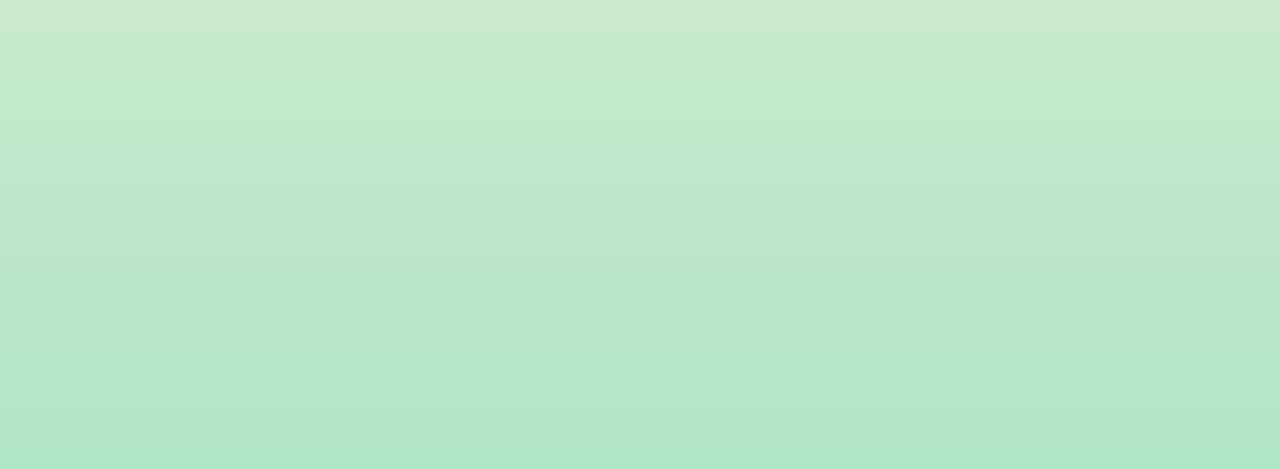
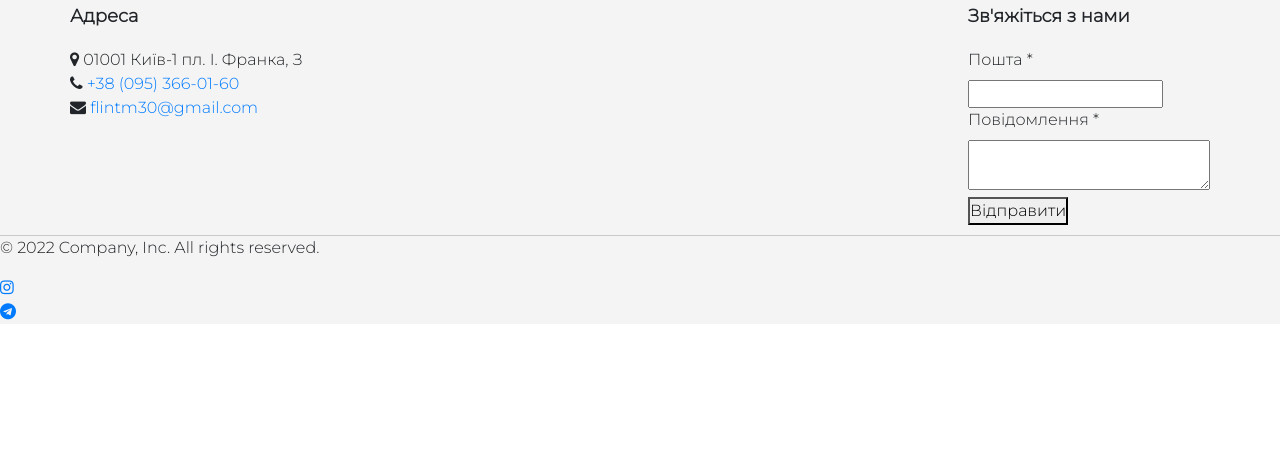
Before and after one commit to Mar4ik10/theatretickets, a Django app: template theatre/templates/base.html in a window 1280 px wide. Shown: the part 331-800 px from the top of the page. Run offline with Django 3.2, Linux system fonts and the light colour scheme; the template is opened without the code that fills it, so the values that code supplies are empty; some libraries are stand-ins or nearby versions.

Commit message:
Correct navbar and create footer
Change a navbar: background of icon changes with a time. Create a
footer: add sections addresses(which will be corrected), contact us and
rights section.

```diff
--- a/theatre/static/styles.css
+++ b/theatre/static/styles.css
@@ -6,18 +6,19 @@
   box-sizing: border-box;
 }
 
-header {
+header,
+footer {
   font-family: "Montserrat", sans-serif;
 }
 
-body {
+main {
   background: linear-gradient(#c2dfad95, #24b8625c);
   background-attachment: fixed;
 }
 
 nav {
-  background: #ffffff;
-  padding: 10px 40px 5px 70px;
+  background: rgba(0, 0, 0, 0.045);
+  padding: 10px 40px 1px 70px;
 }
 
 nav ul {
@@ -43,6 +44,7 @@ nav ul div.items a {
   padding: 0 12px;
   color: black;
   font-weight: bold;
+  transition: color 0.3s ease-in-out;
 }
 
 nav ul .search-icon {
@@ -62,6 +64,10 @@ nav ul .search-icon input {
   border: 1px solid;
 }
 
+nav ul div.items a:hover {
+  color: rgb(11, 179, 230);
+}
+
 nav ul .search-icon input:focus {
   border-width: 2px;
 }
@@ -69,8 +75,41 @@ nav ul .search-icon input:focus {
 nav ul .search-icon .icon {
   height: 100%;
   width: 40px;
-  line-height: 40px;
+  line-height: 50%;
   text-align: center;
   border-radius: 0 5px 5px 0;
   border: 1px solid;
+  background-color: #ffffff;
+  transition: background-color 0.3s ease;
 }
+
+nav ul .search-icon .icon:hover {
+  background-color: #e3f6ee;
+}
+
+footer {
+  background: rgba(0, 0, 0, 0.045);
+  width: 100%;
+}
+
+.main-content {
+  display: flex;
+  justify-content: space-between;
+}
+
+.main-content .box {
+  padding: 10px 70px;
+}
+
+.box h2 {
+  font-size: 1.125rem;
+  font-weight: 700;
+}
+
+.box .content {
+  margin: 20px 0 0 0;
+}
+
+.box label {
+  display: block;
+}
--- a/theatre/templates/base.html
+++ b/theatre/templates/base.html
@@ -27,7 +27,9 @@
       <nav>
         <ul>
           <li class="logo">
-            <img src="{% static 'theatre.svg' %}" alt="Theatre logo" />
+            <a href="#"
+              ><img src="{% static 'theatre.svg' %}" alt="Theatre logo"
+            /></a>
           </li>
           <div class="items">
             <li><a href="#">Головна</a></li>
@@ -42,5 +44,74 @@
       </nav>
     </header>
     <main>{% block main %}{% endblock %}</main>
+
+    <footer>
+      <div class="main-content">
+        <div class="left box">
+          <h2>Адреса</h2>
+          <div class="content">
+            <div class="address">
+              <div class="place">
+                <span class="fa fa-map-marker"></span>
+                <span class="footer-text">01001 Київ-1</span>
+                <span class="footer-text">пл. І. Франка, З</span>
+              </div>
+              <div class="phone">
+                <span class="fa fa-phone"></span>
+                <span class="footer-text">
+                  <a href="tel:+380953660160">+38 (095) 366-01-60</a>
+                </span>
+              </div>
+              <div class="email">
+                <span class="fa fa-envelope"></span>
+                <span class="footer-text">
+                  <a href="mailto:flintm30@gmail.com">flintm30@gmail.com</a>
+                </span>
+              </div>
+            </div>
+          </div>
+        </div>
+        <div class="right box">
+          <h2>Зв'яжіться з нами</h2>
+          <div class="content">
+            <div class="input-form">
+              <form action="">
+                <div class="email-post">
+                  <label for="email-id">Пошта *</label>
+                  <input type="email" name="email" id="email-id" required />
+                </div>
+                <div class="msg-post">
+                  <label for="msg-id">Повідомлення *</label>
+                  <textarea
+                    name="message"
+                    id="msg-id"
+                    cols="25"
+                    rows="2"
+                    required
+                  ></textarea>
+                  <div class="btn-footer">
+                    <button type="submit">Відправити</button>
+                  </div>
+                </div>
+              </form>
+            </div>
+          </div>
+        </div>
+      </div>
+      <div
+        class="rights-socmedia"
+        style="border-top: 1px solid rgba(0, 0, 0, 0.175)"
+      >
+        <p>© 2022 Company, Inc. All rights reserved.</p>
+        <ul class="media-list">
+          <li>
+            <a href="http://instagram.com/" class="fa fa-instagram"></a>
+          </li>
+          <li>
+            <a href="https://t.me/roosevelt_valor" class="fa fa-telegram"></a>
+          </li>
+        </ul>
+      </div>
+    </footer>
   </body>
 </html>
```
Also changed, not shown: theatre/public/theatre.svg.
